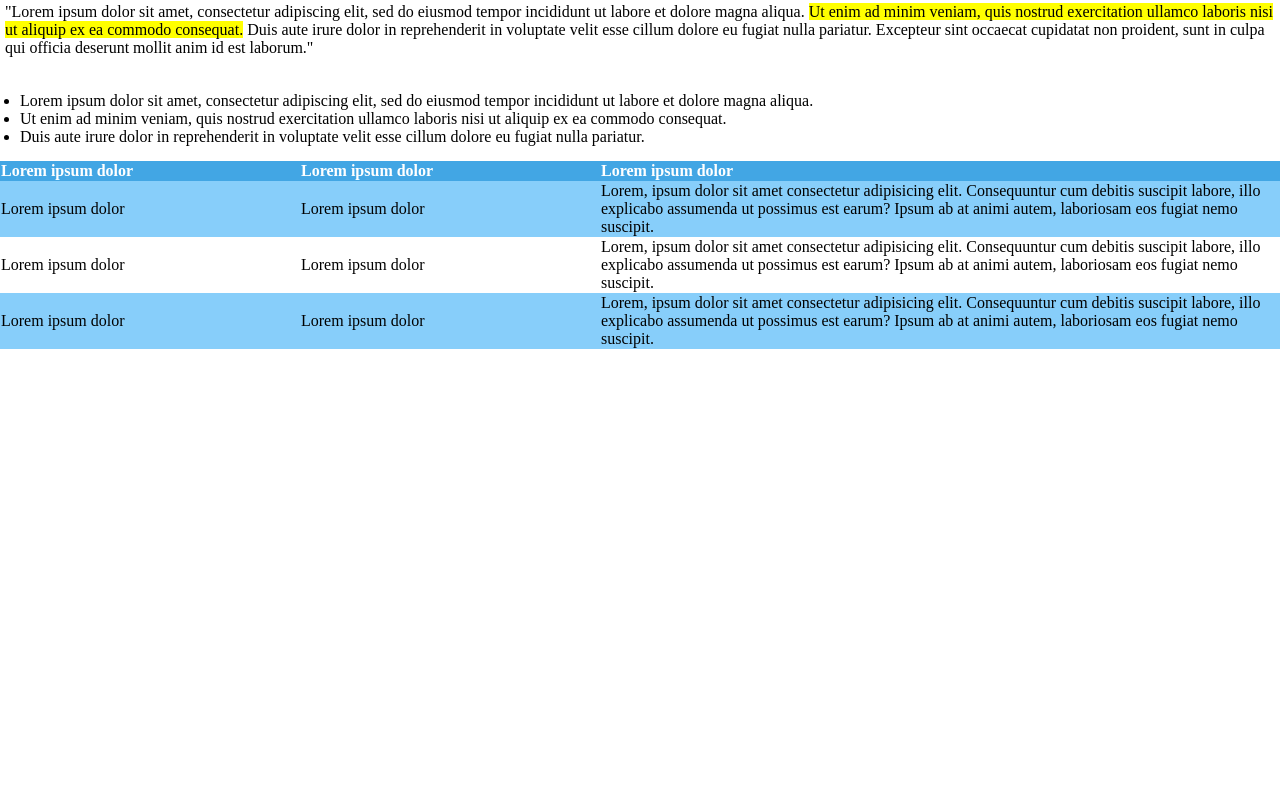
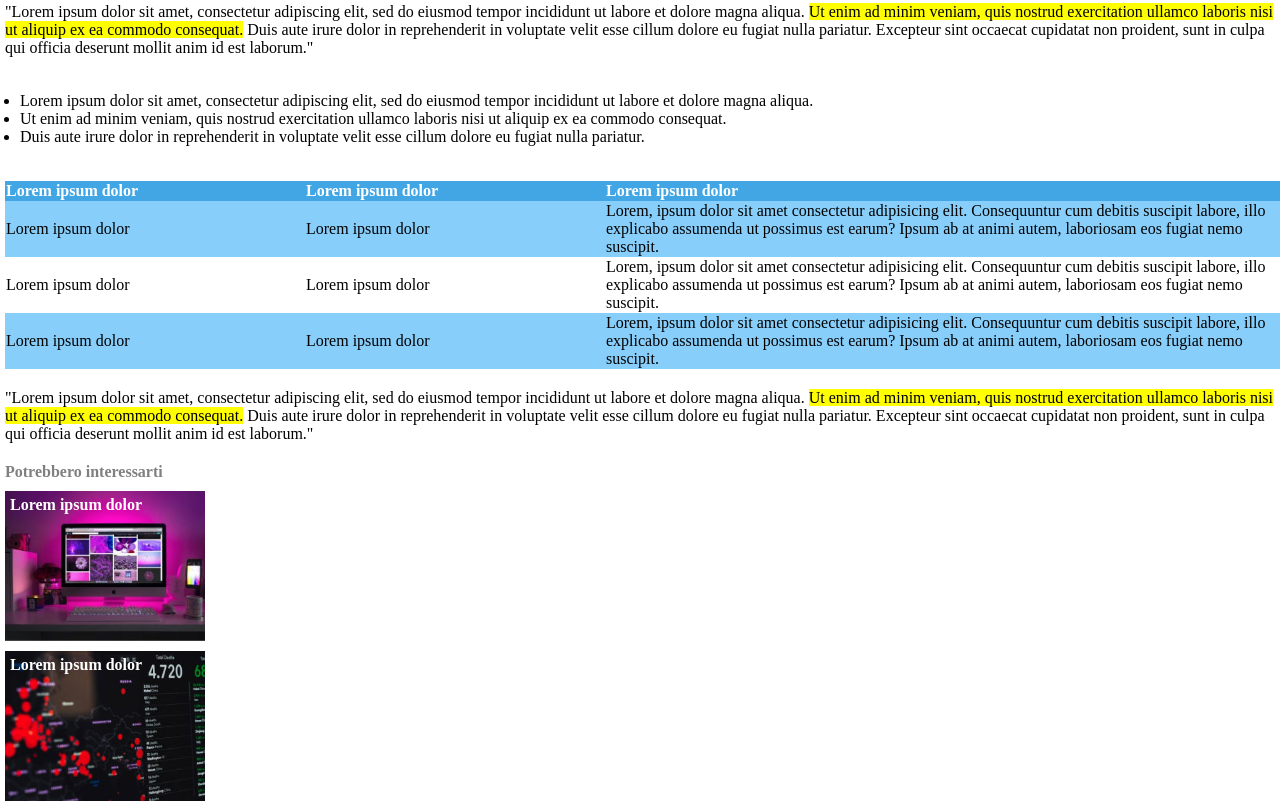
Before and after one commit to AsiaDeMartino/html-css-booleaner, a plain HTML site: page index.html in a window 1280 px wide. Shown: the part 625-1426 px from the top of the page. Before the commit the page ends 994 px from the top, so only its background shows below. Drawn offline with Linux system fonts and the light colour scheme.

Commit message:
aggiunto paragrafo e immagini finali

```diff
--- a/index.html
+++ b/index.html
@@ -39,6 +39,7 @@
                 <li>Duis aute irure dolor in reprehenderit in voluptate velit esse cillum dolore eu fugiat nulla pariatur. </li>
             </ul>
         </section>
+        <section>
             <table>
                 <thead>
                     <tr>
@@ -65,11 +66,18 @@
                         <td>Lorem, ipsum dolor sit amet consectetur adipisicing elit. Consequuntur cum debitis suscipit labore, illo explicabo assumenda ut possimus est earum? Ipsum ab at animi autem, laboriosam eos fugiat nemo suscipit.</td>
                     </tr>
                 </tbody>
-
             </table>
+        </section>
         <section>
-
+            <p>"Lorem ipsum dolor sit amet, consectetur adipiscing elit, sed do eiusmod tempor incididunt ut labore et dolore magna aliqua. <span class="evidenziato"> Ut enim ad minim veniam, quis nostrud exercitation ullamco laboris nisi ut aliquip ex ea commodo consequat.</span> Duis aute irure dolor in reprehenderit in voluptate velit esse cillum dolore eu fugiat nulla pariatur. Excepteur sint occaecat cupidatat non proident, sunt in culpa qui officia deserunt mollit anim id est laborum."</p>
         </section>
     </main>
+    <footer>
+       <section>
+            <h4 class="sottotitolo">Potrebbero interessarti</h4>
+            <div class="monitor1"><h4>Lorem ipsum dolor</h4></div>
+            <div class="monitor2"><h4>Lorem ipsum dolor</h4></div>
+        </section>
+    </footer>
 </body>
 </html>
--- a/style.css
+++ b/style.css
@@ -63,3 +63,25 @@ thead{
     color: white;
     background-color: rgb(66, 166, 228);
 }
+
+.monitor1{
+    background-image: url(img/monitor.jpg);
+    height: 150px;
+    width: 200px;
+    background-size: cover;
+    margin-top: 10px;
+    padding: 5px;
+ }
+ .monitor2{
+    background-image: url(img/graph.jpg);
+    height: 150px;
+    width: 200px;
+    background-size: cover;
+    margin-top: 10px;
+    padding: 5px;
+ }
+
+ footer{
+     color: white;
+
+ }
```
Lines whose indentation alone changed are shown as unchanged.
